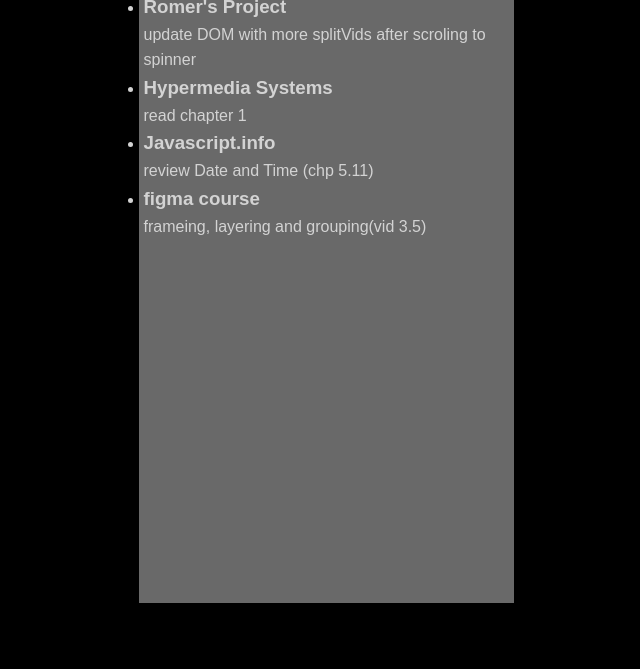
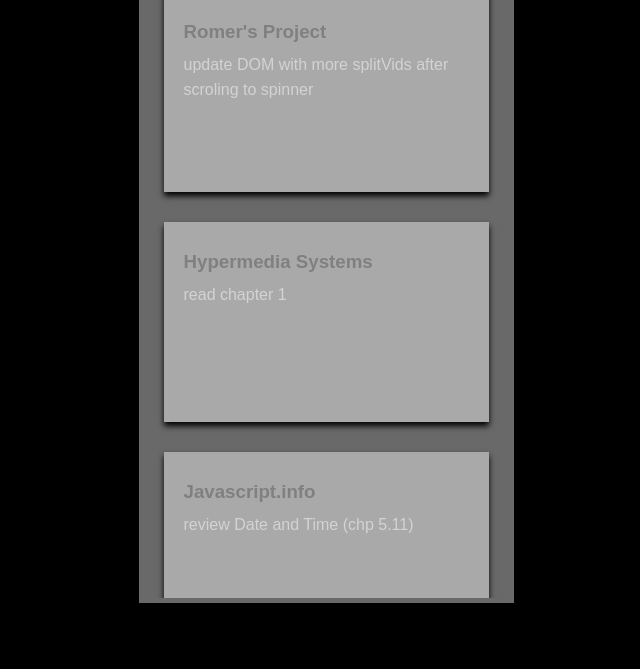
Before and after one commit to gregidonut/zedulr, a website with bundled scripts: page index.html in a window 1280 px wide. Shown: the part 131-800 px from the top of the page, without its empty margins (314-954 px from the left). Built offline with nearby package versions, Linux system fonts and the light colour scheme.

Commit message:
styles: add basic article card styles
Just to make it look a little nicer than just plain text. still looks
pretty trash

```diff
--- a/css/style.css
+++ b/css/style.css
@@ -17,4 +17,53 @@
     flex-grow: 1;
 
     width: 100%;
+    overflow-y: scroll;
 }
+
+main ul {
+    width: 100%;
+    list-style: none;
+
+    display: flex;
+    align-items: center;
+    justify-content: center;
+    flex-direction: column;
+    gap: 3rem;
+
+}
+
+main ul li {
+    width: 100%;
+
+    display: flex;
+    align-items: center;
+    justify-content: center;
+
+    padding: 0 2rem;
+}
+
+main ul li article{
+    min-height: 20rem;
+    width: 100%;
+    background: darkgray;
+
+    display: flex;
+    align-items: center;
+    justify-content: center;
+    flex-direction: column;
+
+    padding: 2rem;
+
+    box-shadow: 0 .4rem .6rem rgba(0, 0, 0, 1);
+}
+
+main ul li article h3 {
+    width: 100%;
+    padding: .5rem 0;
+    color: grey;
+}
+
+main ul li article p {
+    width: 100%;
+    flex-grow: 1;
+}
```
